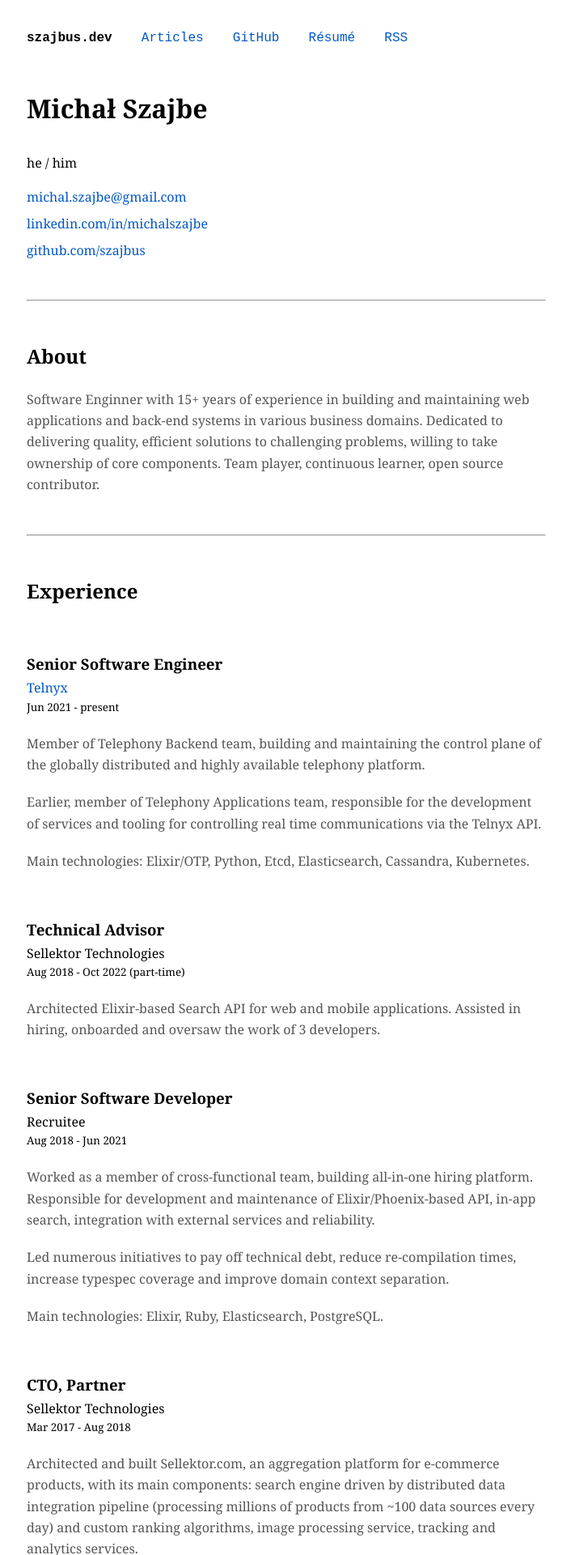
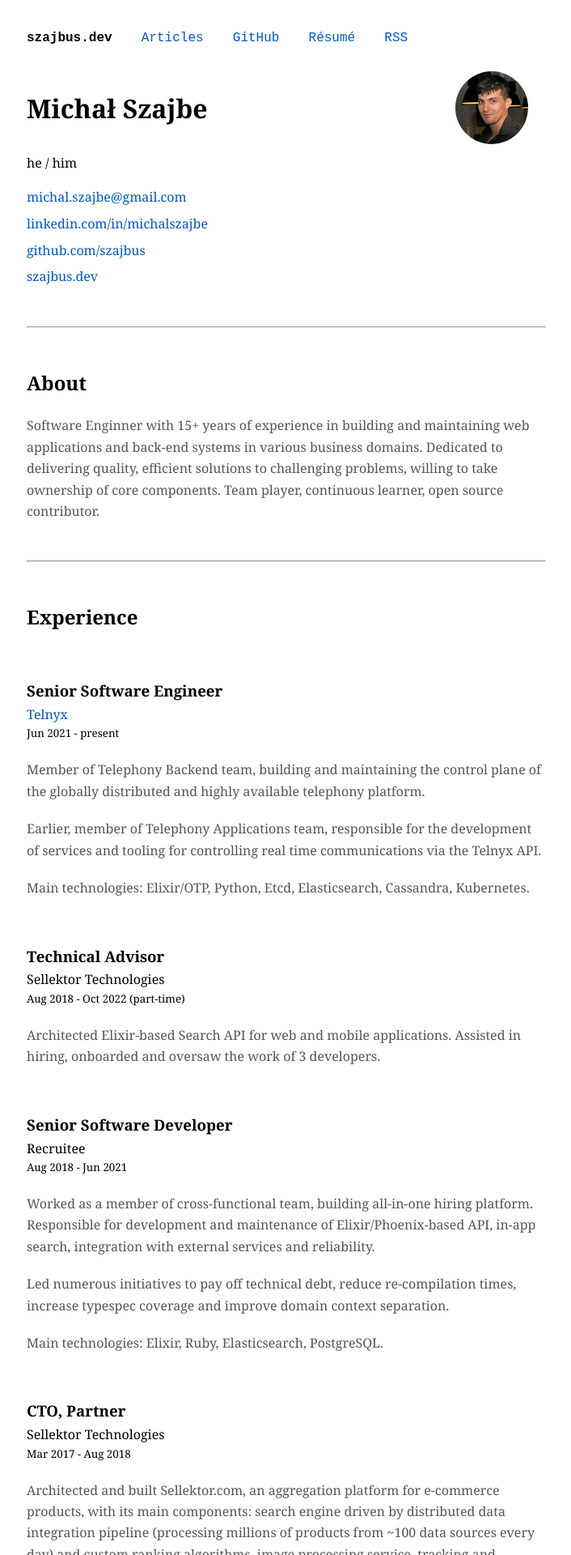
Before and after one commit to szajbus/szajbus.github.io, a Jekyll site: the page built from resume.html, in a window 1280 px wide. Shown: the top 1920 px of the page at 81% size, without its empty margins (287-993 px from the left). Built offline with Jekyll 4.4.1, drawn with Linux system fonts in a browser that asks for light colours.

Commit message:
Add photo and print.css

```diff
--- a/_includes/head.html
+++ b/_includes/head.html
@@ -15,4 +15,5 @@
   {%-feed_meta-%}
 
   <link rel="stylesheet" href="{{ "/assets/css/main.css" | relative_url }}"/>
+  <link rel="stylesheet" href="{{ "/assets/css/print.css" | relative_url }}" media="print"/>
 </head>
--- /dev/null
+++ b/_sass/print.scss
@@ -0,0 +1,7 @@
+nav {
+  display: none;
+}
+
+footer.page-footnote {
+  display: none;
+}
--- a/_sass/style.scss
+++ b/_sass/style.scss
@@ -158,6 +158,19 @@ ul.articles {
 }
 
 .resume {
+  header {
+    position: relative;
+
+    .photo {
+      border-radius: 45px;
+      width: 90px;
+      height: 90px;
+      margin: 0.375rem 0;
+      position: absolute;
+      top: -26px;
+      right: 20px;
+    }
+  }
 
   h3 {
     margin: 3em 0 0 0;
@@ -168,12 +181,6 @@ ul.articles {
   }
 }
 
-.photo {
-  border-radius: 45px;
-  width: 90px;
-  height: 90px;
-  margin: 0.375rem 0;
-}
 
 footer.page-footnote {
   margin-top: 4rem;
--- /dev/null
+++ b/assets/css/print.scss
@@ -0,0 +1,3 @@
+---
+---
+@import "print";
--- a/resume.html
+++ b/resume.html
@@ -9,6 +9,8 @@ description: >-
   <header>
     <h1>Michał Szajbe</h1>
 
+    <img src="{{ "/assets/images/photo.jpg" | relative_url }}" class="photo"/>
+
     <span>
       he / him
     </span>
@@ -17,6 +19,7 @@ description: >-
       <li><a href="mailto:michal.szajbe@gmail.com">michal.szajbe@gmail.com</a></li>
       <li><a href="https://www.linkedin.com/in/michalszajbe/" rel="nofollow" target="_blank">linkedin.com/in/michalszajbe</a></li>
       <li><a href="https://github.com/szajbus" rel="nofollow" target="_blank">github.com/szajbus</a></li>
+      <li><a href="https://szajbus.dev">szajbus.dev</a></li>
     </ul>
 
   </header>
```
Also changed, not shown: assets/images/photo.jpg (renamed from assets/images/profile.jpg).
